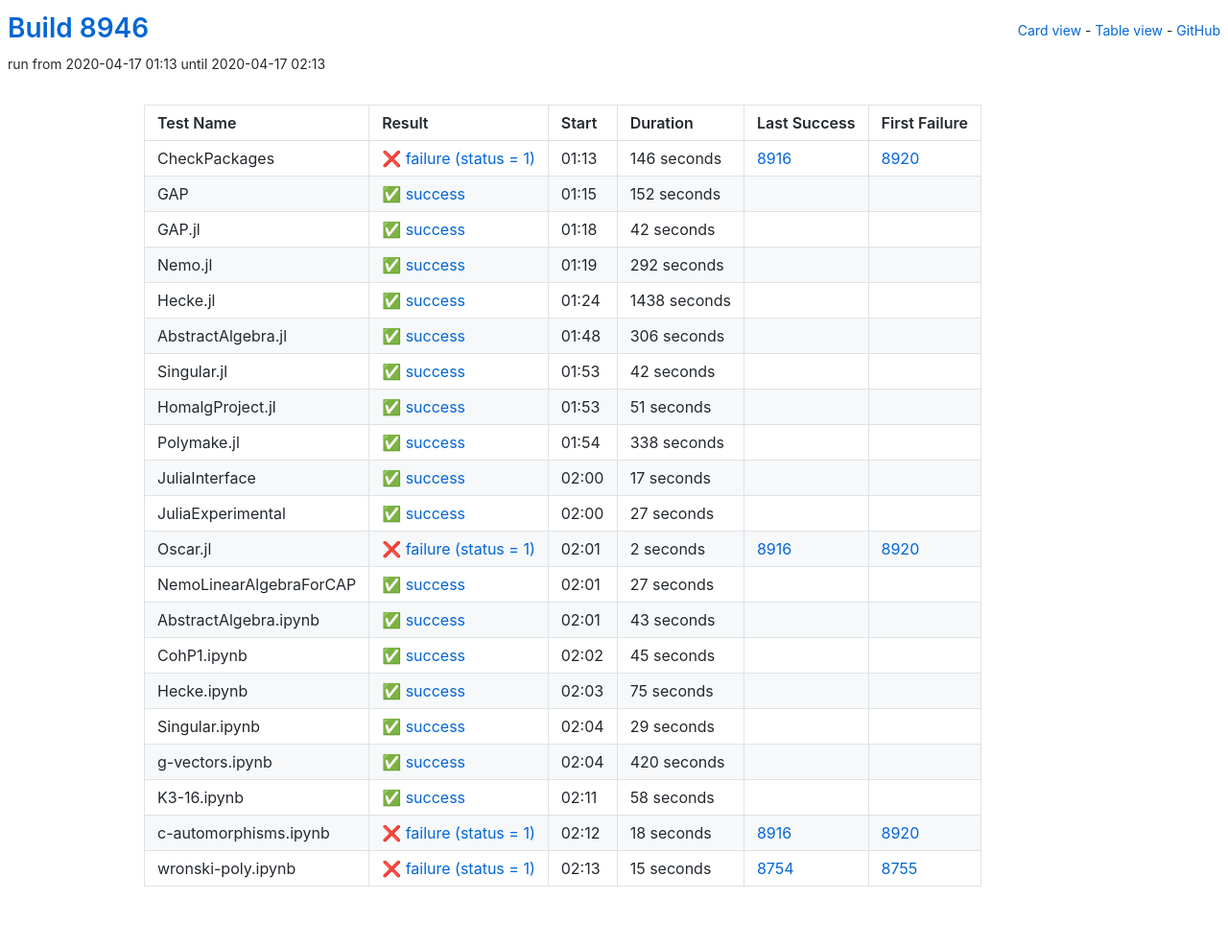
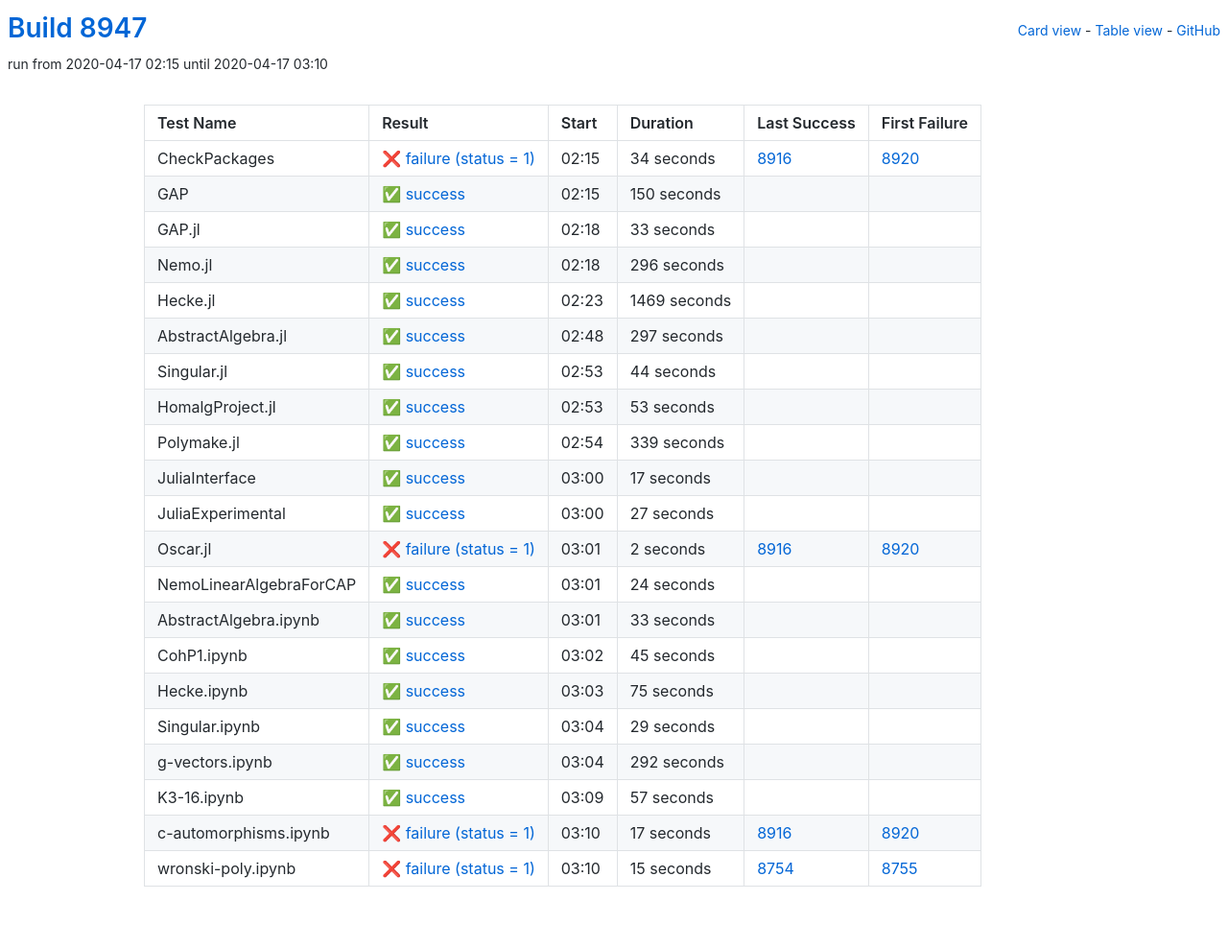
Before and after one commit to oscar-system/oscar-ci-status, a Jekyll site: the page built from table.html, in a window 1280 px wide. Shown: the whole page at 96% size. Built offline with Jekyll 4.4.1, drawn with Linux system fonts in a browser that asks for light colours; some of the changed lines change nothing that is shown.

Commit message:
Build 8947

```diff
--- a/_data/ci.yml
+++ b/_data/ci.yml
@@ -1,38 +1,192 @@
-build: 8946
-build_url: https://oscarci.mathematik.uni-kl.de/job/oscar/8946/
+build: 8947
+build_url: https://oscarci.mathematik.uni-kl.de/job/oscar/8947/
 job: oscar
 tests:
-- duration: 146
+- duration: 34
   exitcode: 1
   first_failure: 8920
   first_failure_url: https://oscarci.mathematik.uni-kl.de/job/oscar/8920/
   last_success: 8916
   last_success_url: https://oscarci.mathematik.uni-kl.de/job/oscar/8916/
-  log: https://oscarci.mathematik.uni-kl.de/job/oscar/8946/artifact/logs/build-8946/CheckPackages.log
+  log: https://oscarci.mathematik.uni-kl.de/job/oscar/8947/artifact/logs/build-8947/CheckPackages.log
   name: CheckPackages
-  start: 2020-04-17 01:13
+  start: 2020-04-17 02:15
   status: failure
   success: false
-- duration: 152
+- duration: 150
   exitcode: 0
   first_failure: false
   first_failure_url: null
   last_success: false
   last_success_url: null
-  log: https://oscarci.mathematik.uni-kl.de/job/oscar/8946/artifact/logs/build-8946/GAP.log
+  log: https://oscarci.mathematik.uni-kl.de/job/oscar/8947/artifact/logs/build-8947/GAP.log
   name: GAP
-  start: 2020-04-17 01:15
+  start: 2020-04-17 02:15
   status: success
   success: true
-- duration: 42
+- duration: 33
   exitcode: 0
   first_failure: false
   first_failure_url: null
   last_success: false
   last_success_url: null
-  log: https://oscarci.mathematik.uni-kl.de/job/oscar/8946/artifact/logs/build-8946/GAP.jl.log
+  log: https://oscarci.mathematik.uni-kl.de/job/oscar/8947/artifact/logs/build-8947/GAP.jl.log
   name: GAP.jl
-  start: 2020-04-17 01:18
+  start: 2020-04-17 02:18
+  status: success
+  success: true
+- duration: 296
+  exitcode: 0
+  first_failure: false
+  first_failure_url: null
+  last_success: false
+  last_success_url: null
+  log: https://oscarci.mathematik.uni-kl.de/job/oscar/8947/artifact/logs/build-8947/Nemo.jl.log
+  name: Nemo.jl
+  start: 2020-04-17 02:18
+  status: success
+  success: true
+- duration: 1469
+  exitcode: 0
+  first_failure: false
+  first_failure_url: null
+  last_success: false
+  last_success_url: null
+  log: https://oscarci.mathematik.uni-kl.de/job/oscar/8947/artifact/logs/build-8947/Hecke.jl.log
+  name: Hecke.jl
+  start: 2020-04-17 02:23
+  status: success
+  success: true
+- duration: 297
+  exitcode: 0
+  first_failure: false
+  first_failure_url: null
+  last_success: false
+  last_success_url: null
+  log: https://oscarci.mathematik.uni-kl.de/job/oscar/8947/artifact/logs/build-8947/AbstractAlgebra.jl.log
+  name: AbstractAlgebra.jl
+  start: 2020-04-17 02:48
+  status: success
+  success: true
+- duration: 44
+  exitcode: 0
+  first_failure: false
+  first_failure_url: null
+  last_success: false
+  last_success_url: null
+  log: https://oscarci.mathematik.uni-kl.de/job/oscar/8947/artifact/logs/build-8947/Singular.jl.log
+  name: Singular.jl
+  start: 2020-04-17 02:53
+  status: success
+  success: true
+- duration: 53
+  exitcode: 0
+  first_failure: false
+  first_failure_url: null
+  last_success: false
+  last_success_url: null
+  log: https://oscarci.mathematik.uni-kl.de/job/oscar/8947/artifact/logs/build-8947/HomalgProject.jl.log
+  name: HomalgProject.jl
+  start: 2020-04-17 02:53
+  status: success
+  success: true
+- duration: 339
+  exitcode: 0
+  first_failure: false
+  first_failure_url: null
+  last_success: false
+  last_success_url: null
+  log: https://oscarci.mathematik.uni-kl.de/job/oscar/8947/artifact/logs/build-8947/Polymake.jl.log
+  name: Polymake.jl
+  start: 2020-04-17 02:54
+  status: success
+  success: true
+- duration: 17
+  exitcode: 0
+  first_failure: false
+  first_failure_url: null
+  last_success: false
+  last_success_url: null
+  log: https://oscarci.mathematik.uni-kl.de/job/oscar/8947/artifact/logs/build-8947/JuliaInterface.log
+  name: JuliaInterface
+  start: 2020-04-17 03:00
+  status: success
+  success: true
+- duration: 27
+  exitcode: 0
+  first_failure: false
+  first_failure_url: null
+  last_success: false
+  last_success_url: null
+  log: https://oscarci.mathematik.uni-kl.de/job/oscar/8947/artifact/logs/build-8947/JuliaExperimental.log
+  name: JuliaExperimental
+  start: 2020-04-17 03:00
+  status: success
+  success: true
+- duration: 2
+  exitcode: 1
+  first_failure: 8920
+  first_failure_url: https://oscarci.mathematik.uni-kl.de/job/oscar/8920/
+  last_success: 8916
+  last_success_url: https://oscarci.mathematik.uni-kl.de/job/oscar/8916/
+  log: https://oscarci.mathematik.uni-kl.de/job/oscar/8947/artifact/logs/build-8947/Oscar.jl.log
+  name: Oscar.jl
+  start: 2020-04-17 03:01
+  status: failure
+  success: false
+- duration: 24
+  exitcode: 0
+  first_failure: false
+  first_failure_url: null
+  last_success: false
+  last_success_url: null
+  log: https://oscarci.mathematik.uni-kl.de/job/oscar/8947/artifact/logs/build-8947/NemoLinearAlgebraForCAP.log
+  name: NemoLinearAlgebraForCAP
+  start: 2020-04-17 03:01
+  status: success
+  success: true
+- duration: 33
+  exitcode: 0
+  first_failure: false
+  first_failure_url: null
+  last_success: false
+  last_success_url: null
+  log: https://oscarci.mathematik.uni-kl.de/job/oscar/8947/artifact/logs/build-8947/AbstractAlgebra.ipynb.log
+  name: AbstractAlgebra.ipynb
+  start: 2020-04-17 03:01
+  status: success
+  success: true
+- duration: 45
+  exitcode: 0
+  first_failure: false
+  first_failure_url: null
+  last_success: false
+  last_success_url: null
+  log: https://oscarci.mathematik.uni-kl.de/job/oscar/8947/artifact/logs/build-8947/CohP1.ipynb.log
+  name: CohP1.ipynb
+  start: 2020-04-17 03:02
+  status: success
+  success: true
+- duration: 75
+  exitcode: 0
+  first_failure: false
+  first_failure_url: null
+  last_success: false
+  last_success_url: null
+  log: https://oscarci.mathematik.uni-kl.de/job/oscar/8947/artifact/logs/build-8947/Hecke.ipynb.log
+  name: Hecke.ipynb
+  start: 2020-04-17 03:03
+  status: success
+  success: true
+- duration: 29
+  exitcode: 0
+  first_failure: false
+  first_failure_url: null
+  last_success: false
+  last_success_url: null
+  log: https://oscarci.mathematik.uni-kl.de/job/oscar/8947/artifact/logs/build-8947/Singular.ipynb.log
+  name: Singular.ipynb
+  start: 2020-04-17 03:04
   status: success
   success: true
 - duration: 292
@@ -41,185 +195,31 @@ tests:
   first_failure_url: null
   last_success: false
   last_success_url: null
-  log: https://oscarci.mathematik.uni-kl.de/job/oscar/8946/artifact/logs/build-8946/Nemo.jl.log
-  name: Nemo.jl
-  start: 2020-04-17 01:19
+  log: https://oscarci.mathematik.uni-kl.de/job/oscar/8947/artifact/logs/build-8947/g-vectors.ipynb.log
+  name: g-vectors.ipynb
+  start: 2020-04-17 03:04
   status: success
   success: true
-- duration: 1438
+- duration: 57
   exitcode: 0
   first_failure: false
   first_failure_url: null
   last_success: false
   last_success_url: null
-  log: https://oscarci.mathematik.uni-kl.de/job/oscar/8946/artifact/logs/build-8946/Hecke.jl.log
-  name: Hecke.jl
-  start: 2020-04-17 01:24
-  status: success
-  success: true
-- duration: 306
-  exitcode: 0
-  first_failure: false
-  first_failure_url: null
-  last_success: false
-  last_success_url: null
-  log: https://oscarci.mathematik.uni-kl.de/job/oscar/8946/artifact/logs/build-8946/AbstractAlgebra.jl.log
-  name: AbstractAlgebra.jl
-  start: 2020-04-17 01:48
-  status: success
-  success: true
-- duration: 42
-  exitcode: 0
-  first_failure: false
-  first_failure_url: null
-  last_success: false
-  last_success_url: null
-  log: https://oscarci.mathematik.uni-kl.de/job/oscar/8946/artifact/logs/build-8946/Singular.jl.log
-  name: Singular.jl
-  start: 2020-04-17 01:53
-  status: success
-  success: true
-- duration: 51
-  exitcode: 0
-  first_failure: false
-  first_failure_url: null
-  last_success: false
-  last_success_url: null
-  log: https://oscarci.mathematik.uni-kl.de/job/oscar/8946/artifact/logs/build-8946/HomalgProject.jl.log
-  name: HomalgProject.jl
-  start: 2020-04-17 01:53
-  status: success
-  success: true
-- duration: 338
-  exitcode: 0
-  first_failure: false
-  first_failure_url: null
-  last_success: false
-  last_success_url: null
-  log: https://oscarci.mathematik.uni-kl.de/job/oscar/8946/artifact/logs/build-8946/Polymake.jl.log
-  name: Polymake.jl
-  start: 2020-04-17 01:54
+  log: https://oscarci.mathematik.uni-kl.de/job/oscar/8947/artifact/logs/build-8947/K3-16.ipynb.log
+  name: K3-16.ipynb
+  start: 2020-04-17 03:09
   status: success
   success: true
 - duration: 17
-  exitcode: 0
-  first_failure: false
-  first_failure_url: null
-  last_success: false
-  last_success_url: null
-  log: https://oscarci.mathematik.uni-kl.de/job/oscar/8946/artifact/logs/build-8946/JuliaInterface.log
-  name: JuliaInterface
-  start: 2020-04-17 02:00
-  status: success
-  success: true
-- duration: 27
-  exitcode: 0
-  first_failure: false
-  first_failure_url: null
-  last_success: false
-  last_success_url: null
-  log: https://oscarci.mathematik.uni-kl.de/job/oscar/8946/artifact/logs/build-8946/JuliaExperimental.log
-  name: JuliaExperimental
-  start: 2020-04-17 02:00
-  status: success
-  success: true
-- duration: 2
   exitcode: 1
   first_failure: 8920
   first_failure_url: https://oscarci.mathematik.uni-kl.de/job/oscar/8920/
   last_success: 8916
   last_success_url: https://oscarci.mathematik.uni-kl.de/job/oscar/8916/
-  log: https://oscarci.mathematik.uni-kl.de/job/oscar/8946/artifact/logs/build-8946/Oscar.jl.log
-  name: Oscar.jl
-  start: 2020-04-17 02:01
-  status: failure
-  success: false
-- duration: 27
-  exitcode: 0
-  first_failure: false
-  first_failure_url: null
-  last_success: false
-  last_success_url: null
-  log: https://oscarci.mathematik.uni-kl.de/job/oscar/8946/artifact/logs/build-8946/NemoLinearAlgebraForCAP.log
-  name: NemoLinearAlgebraForCAP
-  start: 2020-04-17 02:01
-  status: success
-  success: true
-- duration: 43
-  exitcode: 0
-  first_failure: false
-  first_failure_url: null
-  last_success: false
-  last_success_url: null
-  log: https://oscarci.mathematik.uni-kl.de/job/oscar/8946/artifact/logs/build-8946/AbstractAlgebra.ipynb.log
-  name: AbstractAlgebra.ipynb
-  start: 2020-04-17 02:01
-  status: success
-  success: true
-- duration: 45
-  exitcode: 0
-  first_failure: false
-  first_failure_url: null
-  last_success: false
-  last_success_url: null
-  log: https://oscarci.mathematik.uni-kl.de/job/oscar/8946/artifact/logs/build-8946/CohP1.ipynb.log
-  name: CohP1.ipynb
-  start: 2020-04-17 02:02
-  status: success
-  success: true
-- duration: 75
-  exitcode: 0
-  first_failure: false
-  first_failure_url: null
-  last_success: false
-  last_success_url: null
-  log: https://oscarci.mathematik.uni-kl.de/job/oscar/8946/artifact/logs/build-8946/Hecke.ipynb.log
-  name: Hecke.ipynb
-  start: 2020-04-17 02:03
-  status: success
-  success: true
-- duration: 29
-  exitcode: 0
-  first_failure: false
-  first_failure_url: null
-  last_success: false
-  last_success_url: null
-  log: https://oscarci.mathematik.uni-kl.de/job/oscar/8946/artifact/logs/build-8946/Singular.ipynb.log
-  name: Singular.ipynb
-  start: 2020-04-17 02:04
-  status: success
-  success: true
-- duration: 420
-  exitcode: 0
-  first_failure: false
-  first_failure_url: null
-  last_success: false
-  last_success_url: null
-  log: https://oscarci.mathematik.uni-kl.de/job/oscar/8946/artifact/logs/build-8946/g-vectors.ipynb.log
-  name: g-vectors.ipynb
-  start: 2020-04-17 02:04
-  status: success
-  success: true
-- duration: 58
-  exitcode: 0
-  first_failure: false
-  first_failure_url: null
-  last_success: false
-  last_success_url: null
-  log: https://oscarci.mathematik.uni-kl.de/job/oscar/8946/artifact/logs/build-8946/K3-16.ipynb.log
-  name: K3-16.ipynb
-  start: 2020-04-17 02:11
-  status: success
-  success: true
-- duration: 18
-  exitcode: 1
-  first_failure: 8920
-  first_failure_url: https://oscarci.mathematik.uni-kl.de/job/oscar/8920/
-  last_success: 8916
-  last_success_url: https://oscarci.mathematik.uni-kl.de/job/oscar/8916/
-  log: https://oscarci.mathematik.uni-kl.de/job/oscar/8946/artifact/logs/build-8946/c-automorphisms.ipynb.log
+  log: https://oscarci.mathematik.uni-kl.de/job/oscar/8947/artifact/logs/build-8947/c-automorphisms.ipynb.log
   name: c-automorphisms.ipynb
-  start: 2020-04-17 02:12
+  start: 2020-04-17 03:10
   status: failure
   success: false
 - duration: 15
@@ -228,8 +228,8 @@ tests:
   first_failure_url: https://oscarci.mathematik.uni-kl.de/job/oscar/8755/
   last_success: 8754
   last_success_url: https://oscarci.mathematik.uni-kl.de/job/oscar/8754/
-  log: https://oscarci.mathematik.uni-kl.de/job/oscar/8946/artifact/logs/build-8946/wronski-poly.ipynb.log
+  log: https://oscarci.mathematik.uni-kl.de/job/oscar/8947/artifact/logs/build-8947/wronski-poly.ipynb.log
   name: wronski-poly.ipynb
-  start: 2020-04-17 02:13
+  start: 2020-04-17 03:10
   status: failure
   success: false
```
Also changed, not shown: README.md.
